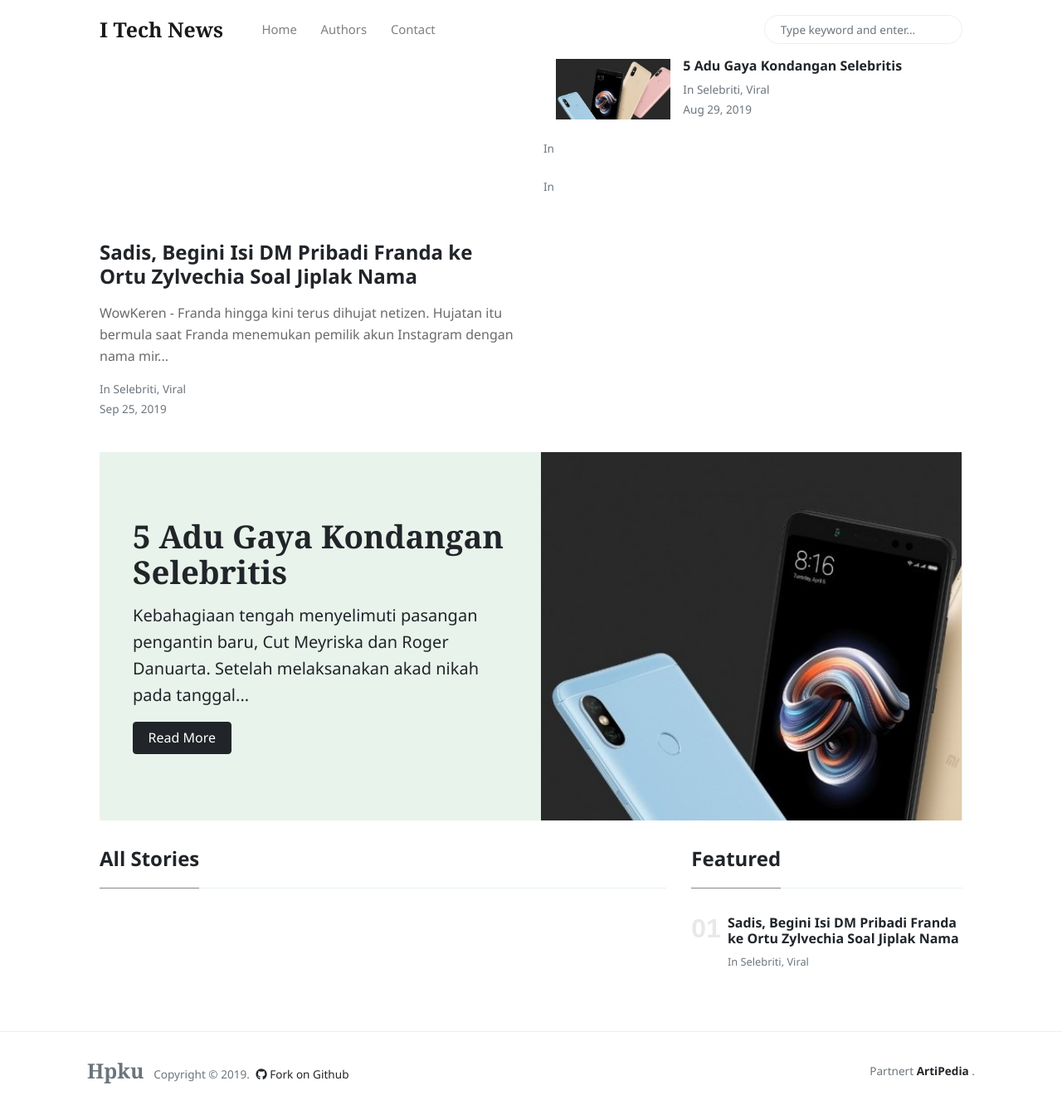
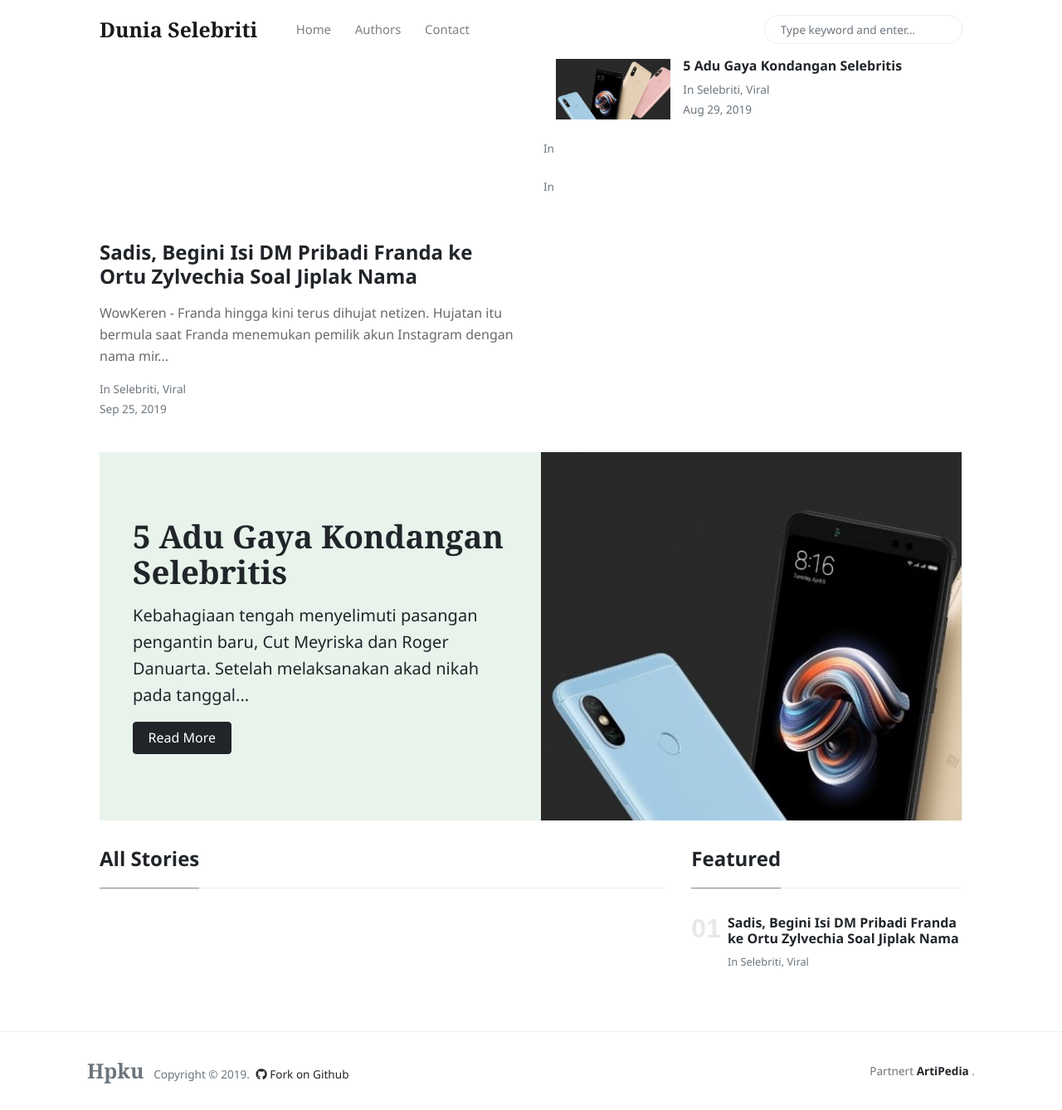
Before and after one commit to emmamery93/blog-1, a Jekyll site: the page built from index.html, in a window 1280 px wide and 1338 px high. Shown: the whole window at 83% size. Built offline with Jekyll 4.4.1, drawn with Linux system fonts in a browser that asks for light colours; nearby versions of some CDN libraries; the list of posts is cut into pages by our own code.

Commit message:
Update _config.yml

```diff
--- a/_config.yml
+++ b/_config.yml
@@ -1,11 +1,11 @@
 # Site
-name: "I Tech News"
-description: 'I Tech News - Berita seputar selebritish dan teknologi '
+name: "Dunia Selebriti"
+description: 'Berita Seputar Selebriti '
 logo: 'assets/images/logo.png'
 favicon: 'assets/images/favicon.ico'
-url: "https://iinewstech.com"
+url: "https://duniaselebriti.com"
 baseurl: '/'
-disqus: 'hpkuinfo'
+disqus: 'duniaselebriti'
 email: 'emmamery93@gmail.com'
 mailchimp-list: ''
 
```
